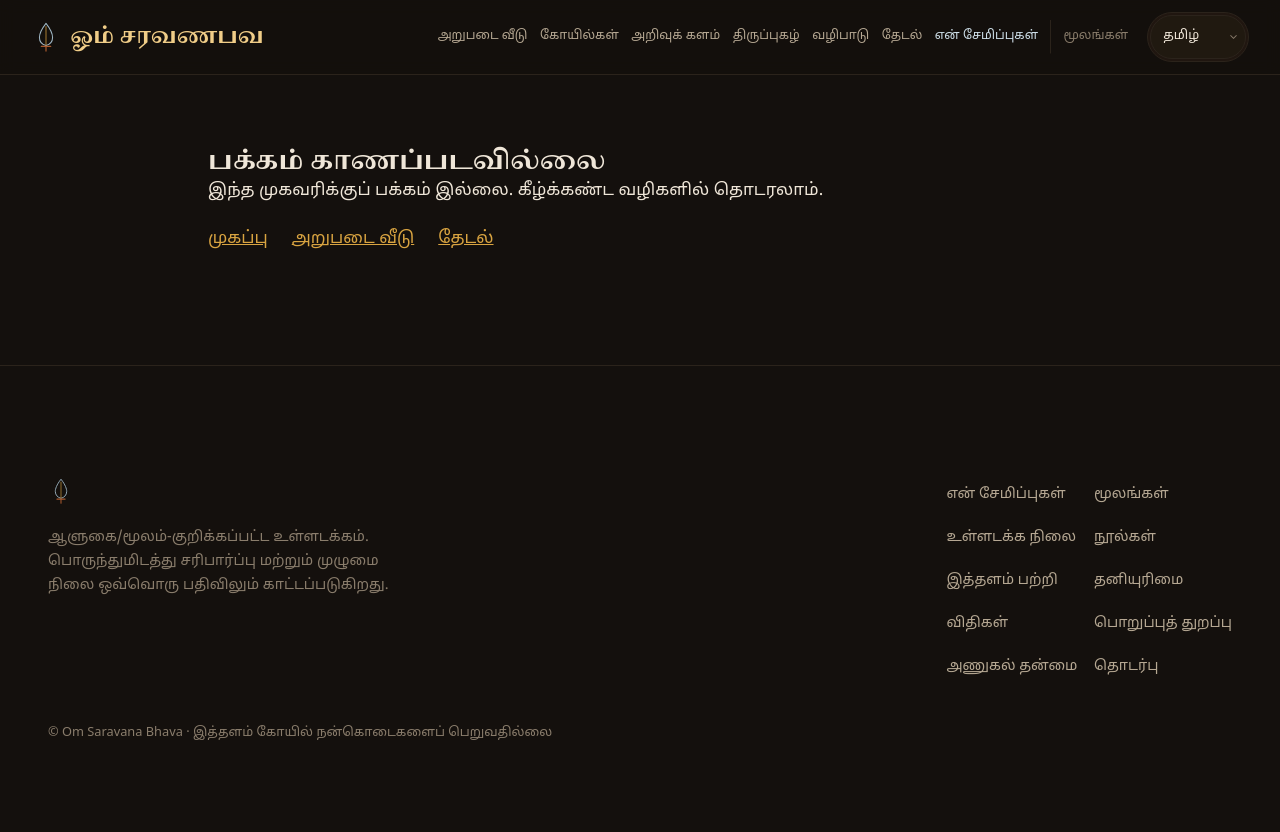
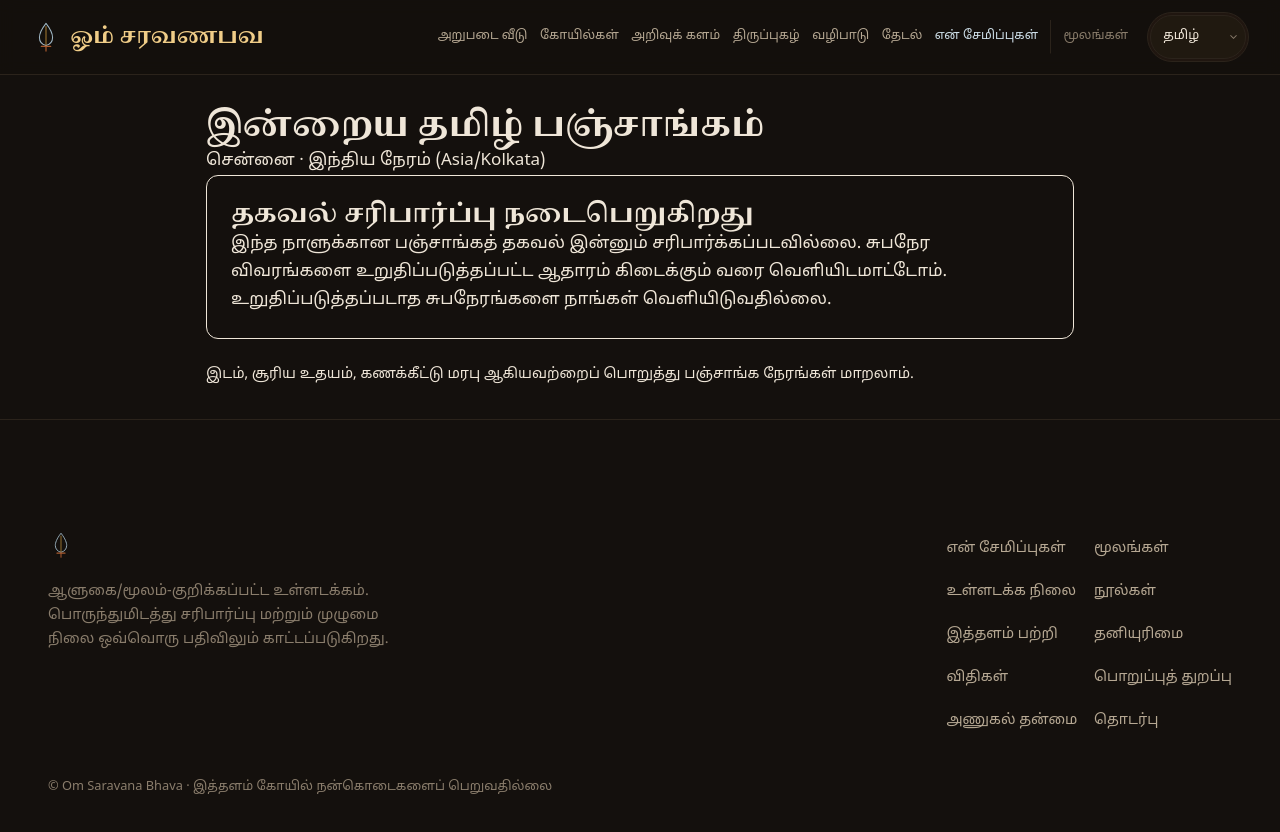
Before and after one commit to ssakthivel02/omsaravanabhava-hitech, a React (Vite) app: page /daily-panchangam in a window 1280 px wide. Shown: the top 832 px of the page. Before the commit the page ends 800 px from the top, so only its background shows below. Built offline with nearby package versions, Linux system fonts and the light colour scheme.

Commit message:
feat(panchangam): register lazy daily route

```diff
--- a/src/app/App.tsx
+++ b/src/app/App.tsx
@@ -22,6 +22,7 @@ const Library = lazy(() => import('@/features/library/Library'));
 const Completeness = lazy(() => import('@/features/trust/Completeness'));
 const Sources = lazy(() => import('@/features/trust/Sources'));
 const NotFound = lazy(() => import('@/features/trust/NotFound'));
+const DailyPanchangam = lazy(() => import('@/features/panchangam/DailyPanchangam'));
 
 // Legal/public-information pages are valid direct routes but are rarely part
 // of a first Home visit. Keep the shared Doc implementation in one module and
@@ -65,6 +66,7 @@ export default function App() {
           <Route path="/practice" component={Practice} />
           <Route path="/search" component={Search} />
           <Route path="/sources" component={Sources} />
+          <Route path="/daily-panchangam" component={DailyPanchangam} />
           <Route path="/content-completeness" component={Completeness} />
           <Route path="/about" component={About} />
           <Route path="/privacy" component={Privacy} />
```
